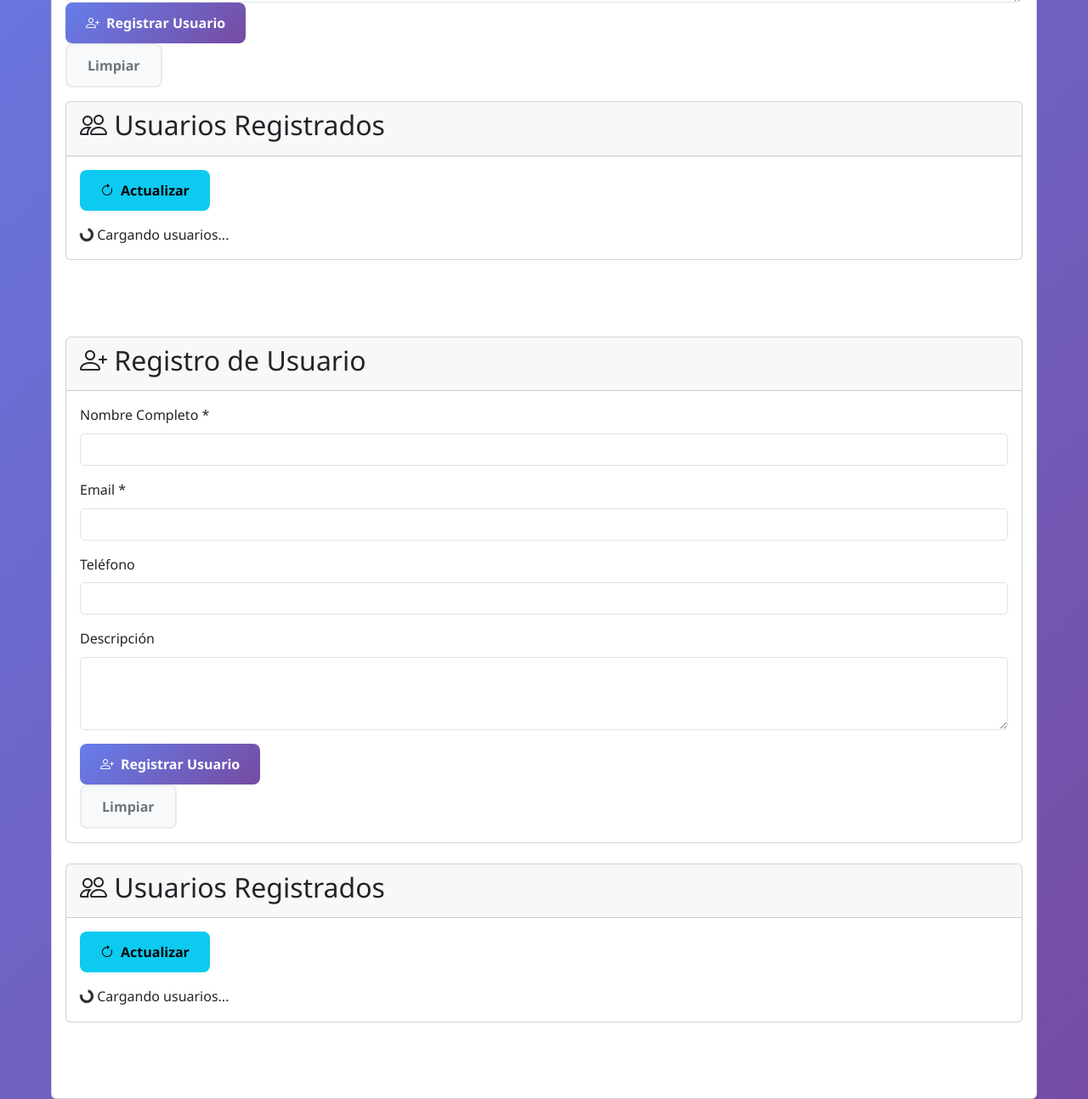
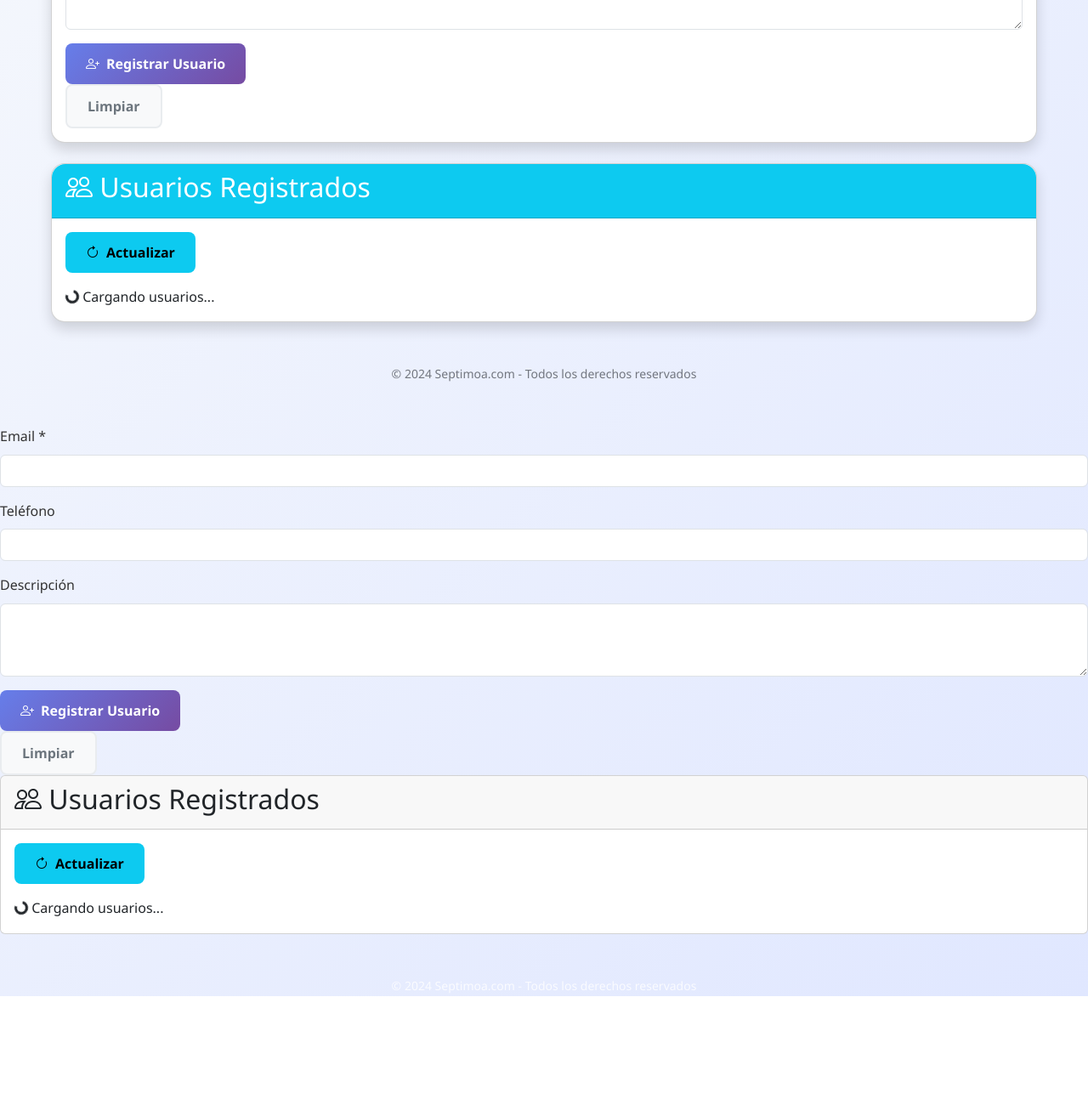
Before and after one commit to JereGuale/PaginaBasica1, a website: page public/index.html in a window 1280 px wide. Shown: the part 589-1882 px from the top of the page at 85% size. After the commit the page ends 1761 px from the top, so only its background shows below. Drawn offline with nearby package versions, Linux system fonts and the light colour scheme.

Commit message:
Diseño mejorado: fondo, colores y corrección de duplicados

```diff
--- a/public/index.html
+++ b/public/index.html
@@ -8,14 +8,13 @@
     <link rel="stylesheet" href="styles.css">
     <link rel="stylesheet" href="https://cdn.jsdelivr.net/npm/bootstrap-icons@1.10.5/font/bootstrap-icons.css">
     <link href="https://cdnjs.cloudflare.com/ajax/libs/font-awesome/6.0.0/css/all.min.css" rel="stylesheet">
-    </head>
-<body class="bg-light">
+</head>
+<body style="background: linear-gradient(135deg, #f8fafc 0%, #e0e7ff 100%);">
     <div class="container py-5">
-        <h1 class="mb-4 text-center"><i class="bi bi-person-circle"></i> Septimoa.com</h1>
-    <p class="text-center">Registro y gestión de usuarios</p>
-
-    <div class="card mb-4">
-            <div class="card-header">
+        <h1 class="mb-4 text-center text-primary"><i class="bi bi-person-circle"></i> Septimoa.com</h1>
+        <p class="text-center text-secondary">Registro y gestión de usuarios</p>
+        <div class="card shadow mb-4" style="border-radius: 1rem;">
+            <div class="card-header bg-primary text-white" style="border-radius: 1rem 1rem 0 0;">
                 <h2><i class="bi bi-person-plus"></i> Registro de Usuario</h2>
             </div>
             <div class="card-body">
@@ -27,20 +26,23 @@
                     <div class="mb-3">
                         <label for="email" class="form-label">Email *</label>
                         <input type="email" class="form-control" id="email" name="email" required>
+                    </div>
                     <div class="mb-3">
                         <label for="telefono" class="form-label">Teléfono</label>
                         <input type="text" class="form-control" id="telefono" name="telefono">
+                    </div>
                     <div class="mb-3">
                         <label for="descripcion" class="form-label">Descripción</label>
                         <textarea class="form-control" id="descripcion" name="descripcion" rows="3"></textarea>
+                    </div>
                     <button type="submit" class="btn btn-primary"><i class="bi bi-person-plus"></i> Registrar Usuario</button>
                     <button type="reset" class="btn btn-secondary">Limpiar</button>
                 </form>
             </div>
         </div>
 
-        <div class="card mb-4">
-            <div class="card-header">
+        <div class="card shadow mb-4" style="border-radius: 1rem;">
+            <div class="card-header bg-info text-white" style="border-radius: 1rem 1rem 0 0;">
                 <h2><i class="bi bi-people"></i> Usuarios Registrados</h2>
             </div>
             <div class="card-body">
@@ -49,35 +51,15 @@
                     <span class="spinner-border spinner-border-sm"></span> Cargando usuarios...
                 </div>
             </div>
-    </div>
+        </div>
 
-    <footer class="text-center mt-5">
-            <small>© 2024 Septimoa.com - Todos los derechos reservados</small>
+        <footer class="text-center mt-5">
+            <small class="text-muted">© 2024 Septimoa.com - Todos los derechos reservados</small>
         </footer>
     </div>
     <script src="main.js"></script>
 </body>
 </html>
-<!DOCTYPE html>
-<html lang="es">
-<head>
-    <meta charset="UTF-8">
-    <meta name="viewport" content="width=device-width, initial-scale=1.0">
-    <title>Septimoa.com - Registro de Usuarios</title>
-    <link rel="stylesheet" href="styles.css">
-    <link href="https://cdnjs.cloudflare.com/ajax/libs/font-awesome/6.0.0/css/all.min.css" rel="stylesheet">
-</head>
-<body>
-       <div class="card mb-4">
-        <div class="card-header">
-            <h2><i class="bi bi-person-plus"></i> Registro de Usuario</h2>
-        </div>
-        <div class="card-body">
-            <form id="registroForm">
-                <div class="mb-3">
-                    <label for="nombre" class="form-label">Nombre Completo *</label>
-                    <input type="text" class="form-control" id="nombre" name="nombre" required>
-                </div>
                 <div class="mb-3">
                     <label for="email" class="form-label">Email *</label>
                     <input type="email" class="form-control" id="email" name="email" required>
```
